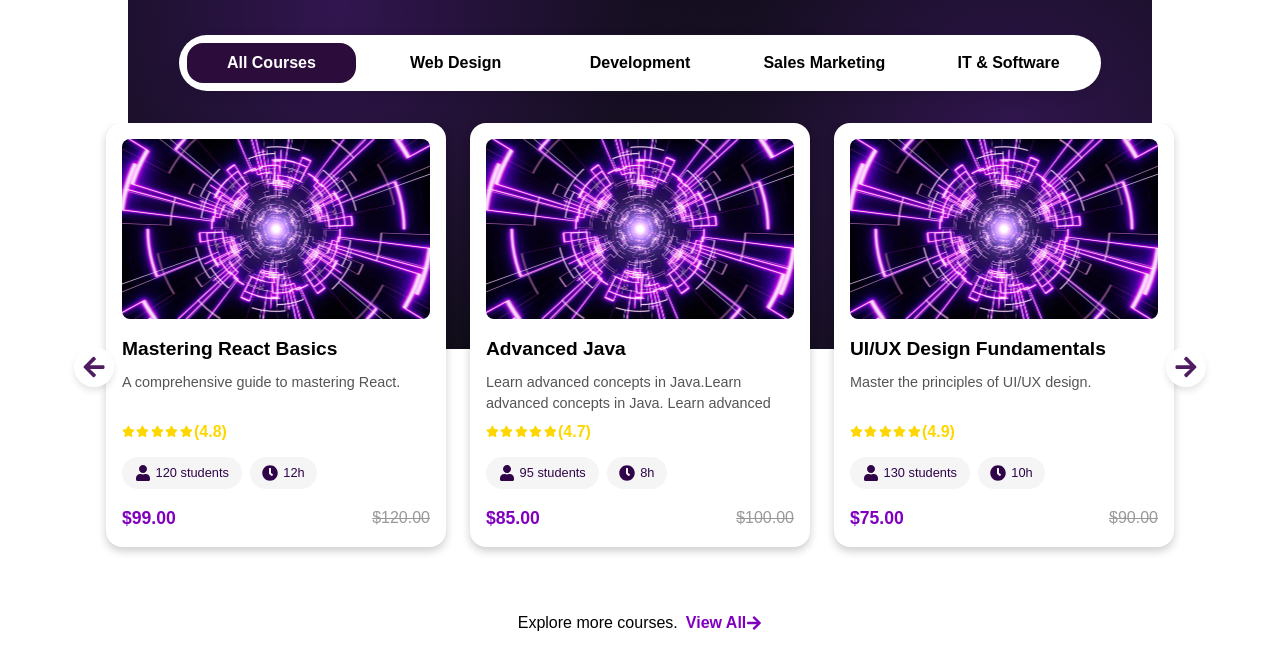
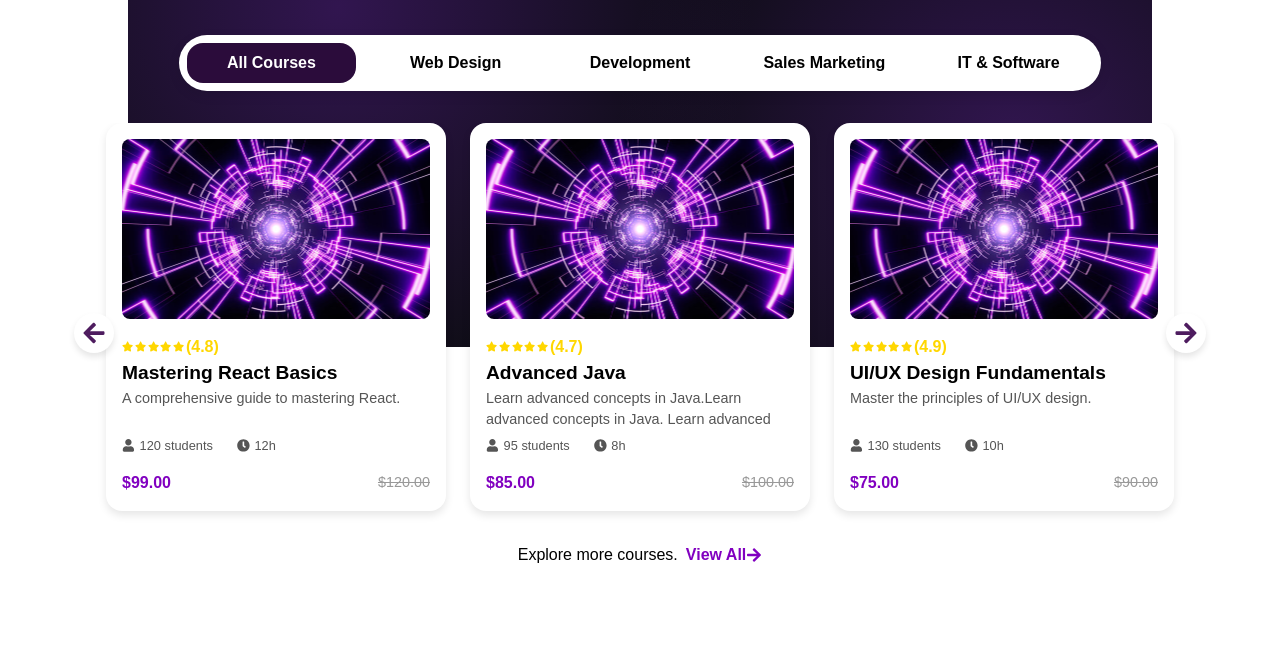
Before and after one commit to gubskaia/online-courses-front, a React (Vite) app: page / in a window 1280 px wide. Shown: the part 1954-2615 px from the top of the page. Built offline with nearby package versions, Linux system fonts and the light colour scheme.

Commit message:
Separate styles from code in BestsellerCourses

```diff
--- /dev/null
+++ b/src/assets/styles/BestsellerCourses.module.css
@@ -0,0 +1,135 @@
+.bestsellerSection {
+    position: relative;
+    background-color: #ffffff;
+    color: black;
+    padding: 3rem 5%;
+    font-family: "Poppins", sans-serif;
+    min-height: 100vh;
+}
+
+.backgroundOverlay {
+    position: absolute;
+    top: 10%;
+    left: 50%;
+    transform: translateX(-50%);
+    width: 80%;
+    height: 400px;
+    background-color: #0b0c10;
+    background-image: radial-gradient(
+            circle at 30% 30%,
+            rgba(138, 43, 226, 0.3),
+            transparent 60%
+    ),
+    radial-gradient(circle at 80% 50%, rgba(138, 43, 226, 0.3), transparent 60%);
+    background-repeat: no-repeat;
+    background-size: 700px 700px, 700px 700px;
+    background-position: left center, right center;
+    border-radius: 2rem;
+    z-index: 1;
+}
+
+.contentWrapper {
+    position: relative;
+    z-index: 2;
+    text-align: center;
+}
+
+.header {
+    margin-bottom: 2rem;
+    padding: 3rem 0;
+}
+
+.title {
+    font-size: 2rem;
+    font-weight: 700;
+    margin-bottom: 0.5rem;
+    color: #ffffff;
+}
+
+.categoryMenu {
+    display: flex;
+    justify-content: center;
+    background-color: #ffffff;
+    border-radius: 2rem;
+    padding: 0.5rem;
+    box-shadow: 0 4px 12px rgba(0, 0, 0, 0.1);
+    gap: 1rem;
+    margin: -4rem auto 2rem auto;
+    max-width: 80%;
+}
+
+.categoryButton {
+    flex: 1;
+    text-align: center;
+    padding: 0.5rem 1rem;
+    font-size: 1rem;
+    font-weight: 600;
+    border-radius: 1rem;
+    background-color: #ffffff;
+    color: #000;
+    border: none;
+    cursor: pointer;
+    transition: all 0.3s ease;
+}
+
+.activeCategoryButton {
+    background-color: #2b0c3b;
+    color: #ffffff;
+}
+
+.courseCarouselWrapper {
+    display: flex;
+    overflow: hidden;
+    position: relative;
+    justify-content: center;
+}
+
+.courseGrid {
+    display: flex;
+    gap: 1.5rem;
+    transition: transform 0.3s ease-in-out;
+    padding-bottom: 2rem;
+}
+
+.arrowButton {
+    position: absolute;
+    top: 50%;
+    transform: translateY(-50%);
+    background-color: white;
+    color: rgba(56, 0, 75, 0.89);
+    border: none;
+    font-size: 1.5rem;
+    padding: 0.5rem;
+    cursor: pointer;
+    z-index: 10;
+    border-radius: 50%;
+    width: 40px;
+    height: 40px;
+    display: flex;
+    justify-content: center;
+    align-items: center;
+    box-shadow: 0 4px 6px rgba(0, 0, 0, 0.1);
+}
+
+.leftArrow {
+    left: 10px;
+}
+
+.rightArrow {
+    right: 10px;
+}
+
+.footerText {
+    font-size: 1rem;
+    color: #000;
+    display: inline-flex;
+    align-items: center;
+    gap: 0.5rem;
+}
+
+.exploreText {
+    color: #8100c0;
+    display: inline-flex;
+    align-items: center;
+    font-weight: bold;
+}
--- a/src/components/BestsellerCourses.tsx
+++ b/src/components/BestsellerCourses.tsx
@@ -1,279 +1,60 @@
-import React, {useState, useRef} from "react";
-import {courses} from "../utils/dataCourses";
-import {categories} from "../utils/dataCategories";
-import {FaStar, FaArrowLeft, FaArrowRight, FaClock, FaUser} from "react-icons/fa";
-
-const styles = {
-    bestsellerSection: {
-        position: "relative",
-        backgroundColor: "#ffffff",
-        color: "black",
-        padding: "3rem 5%",
-        fontFamily: '"Poppins", sans-serif',
-        minHeight: "100vh",
-    },
-    backgroundOverlay: {
-        position: "absolute",
-        top: "10%",
-        left: "50%",
-        transform: "translateX(-50%)",
-        width: "80%",
-        height: "400px",
-        backgroundColor: "#0b0c10",
-        backgroundImage: `radial-gradient(circle at 30% 30%, rgba(138, 43, 226, 0.3), transparent 60%), radial-gradient(circle at 80% 50%, rgba(138, 43, 226, 0.3), transparent 60%)`,
-        backgroundRepeat: "no-repeat",
-        backgroundSize: "700px 700px, 700px 700px",
-        backgroundPosition: "left center, right center",
-        borderRadius: "2rem",
-        zIndex: "1",
-    },
-    contentWrapper: {
-        position: "relative",
-        zIndex: "2",
-        textAlign: "center",
-    },
-    header: {
-        marginBottom: "2rem",
-        padding: "3rem 0",
-    },
-    title: {
-        fontSize: "2rem",
-        fontWeight: "700",
-        marginBottom: "0.5rem",
-        color: "#ffffff",
-    },
-    categoryMenu: {
-        display: "flex",
-        justifyContent: "center",
-        backgroundColor: "#ffffff",
-        borderRadius: "2rem",
-        padding: "0.5rem",
-        boxShadow: "0 4px 12px rgba(0, 0, 0, 0.1)",
-        gap: "1rem",
-        margin: "-4rem auto 2rem auto",
-        maxWidth: "80%",
-    },
-    categoryButton: {
-        flex: 1,
-        textAlign: "center",
-        padding: "0.5rem 1rem",
-        fontSize: "1rem",
-        fontWeight: "600",
-        borderRadius: "1rem",
-        backgroundColor: "#ffffff",
-        color: "#000",
-        border: "none",
-        cursor: "pointer",
-        transition: "all 0.3s ease",
-    },
-    activeCategoryButton: {
-        backgroundColor: "#2b0c3b",
-        color: "#ffffff",
-    },
-    courseCarouselWrapper: {
-        display: "flex",
-        overflow: "hidden",
-        position: "relative",
-        justifyContent: "center",
-    },
-    courseGrid: {
-        display: "flex",
-        gap: "1.5rem",
-        transition: "transform 0.3s ease-in-out",
-        paddingBottom: "2rem",
-    },
-    courseCard: {
-        backgroundColor: "#ffffff",
-        borderRadius: "1rem",
-        padding: "1rem",
-        boxShadow: "0 4px 8px rgba(0, 0, 0, 0.2)",
-        width: "340px",
-        position: "relative",
-        textAlign: "left",
-        transition: "transform 0.2s ease-in-out",
-        marginBottom: "2rem",
-    },
-    image: {
-        width: "100%",
-        borderRadius: "0.5rem",
-        marginBottom: "1rem",
-        height: "180px",
-        objectFit: "cover",
-    },
-    courseTitle: {
-        fontSize: "1.2rem",
-        fontWeight: "600",
-        marginBottom: "0.5rem",
-        whiteSpace: "nowrap",
-        overflow: "hidden",
-        textOverflow: "ellipsis",
-    },
-    description: {
-        fontSize: "0.9rem",
-        color: "#555",
-        marginBottom: "0.5rem",
-        height: "40px",
-        overflow: "hidden",
-        textOverflow: "ellipsis",
-    },
-    ratingContainer: {
-        display: "flex",
-        alignItems: "center",
-        justifyContent: "flex-start",
-        gap: "0.1rem",
-        marginBottom: "0.5rem",
-    },
-    starIcon: {
-        fontSize: "0.8rem",
-    },
-    ratingNumber: {
-        fontSize: "1rem",
-        color: "#ffd700",
-        fontWeight: "600",
-    },
-    courseInfo: {
-        marginTop: "0.8rem",
-    },
-    courseDetailsRow: {
-        display: "flex",
-        alignItems: "center",
-        gap: "0.5rem",
-        marginBottom: "0.8rem",
-    },
-    detailBox: {
-        display: "flex",
-        alignItems: "center",
-        gap: "0.3rem",
-        backgroundColor: "#f5f5f5",
-        padding: "0.4rem 0.8rem",
-        borderRadius: "20px",
-        fontSize: "0.8rem",
-        color: "#300449",
-        fontWeight: "500",
-    },
-    icon: {
-        fontSize: "1rem",
-    },
-    coursePriceContainer: {
-        display: "flex",
-        justifyContent: "space-between",
-        alignItems: "center",
-        marginTop: "1rem",
-    },
-    coursePrice: {
-        fontSize: "1.1rem",
-        fontWeight: "600",
-        color: "#8100c0",
-    },
-    oldPrice: {
-        textDecoration: "line-through",
-        color: "#999",
-        fontSize: "1rem",
-        marginLeft: "-4rem",
-    },
-    arrowButton: {
-        position: "absolute",
-        top: "50%",
-        transform: "translateY(-50%)",
-        backgroundColor: "white",
-        color: "rgba(56,0,75,0.89)",
-        border: "none",
-        fontSize: "1.5rem",
-        padding: "0.5rem",
-        cursor: "pointer",
-        zIndex: "10",
-        borderRadius: "50%",
-        width: "40px",
-        height: "40px",
-        display: "flex",
-        justifyContent: "center",
-        alignItems: "center",
-        boxShadow: "0 4px 6px rgba(0, 0, 0, 0.1)",
-    },
-    leftArrow: {
-        left: "10px",
-    },
-    rightArrow: {
-        right: "10px",
-    },
-    footerText: {
-        fontSize: "1rem",
-        color: "#000",
-        display: "inline-flex",
-        alignItems: "center",
-        gap: "0.5rem",
-        // fontWeight: "bold",
-    },
-    exploreText: {
-        color: "#8100c0", // Цвет текста стрелки
-        display: "inline-flex",
-        alignItems: "center",
-        fontWeight: "bold",
-    },
-};
+import React, { useState, useRef } from "react";
+import { courses } from "../utils/dataCourses";
+import { categories } from "../utils/dataCategories";
+import { FaStar, FaArrowLeft, FaArrowRight } from "react-icons/fa";
+import CourseCard from "./CourseCard.tsx";
+import styles from "/src/assets/styles/BestsellerCourses.module.css";
 
 const BestsellerCourses: React.FC = () => {
     const [selectedCategory, setSelectedCategory] = useState<number>(1);
     const [currentIndex, setCurrentIndex] = useState(0);
     const courseGridRef = useRef<HTMLDivElement>(null);
 
-    const filteredCourses = selectedCategory === 1
-        ? courses
-        : courses.filter((course) => course.category === selectedCategory);
+    const filteredCourses =
+        selectedCategory === 1
+            ? courses
+            : courses.filter((course) => course.category === selectedCategory);
 
     const handlePrev = () => {
-        setCurrentIndex((prev) => (prev > 0 ? prev - 1 : filteredCourses.length - 3));
+        setCurrentIndex((prev) =>
+            prev > 0 ? prev - 1 : filteredCourses.length - 3
+        );
         if (courseGridRef.current) {
             courseGridRef.current.scrollLeft -= 320;
         }
     };
 
     const handleNext = () => {
-        setCurrentIndex((prev) => (prev < filteredCourses.length - 3 ? prev + 1 : 0));
+        setCurrentIndex((prev) =>
+            prev < filteredCourses.length - 3 ? prev + 1 : 0
+        );
         if (courseGridRef.current) {
             courseGridRef.current.scrollLeft += 320;
         }
     };
 
-    // Render stars based on rating
-    const renderStars = (rating: number) => {
-        const totalStars = 5;
-        const filledStars = Math.round(rating);
-        return (
-            <div style={styles.ratingContainer}>
-                {Array.from({length: totalStars}, (_, index) => (
-                    <FaStar
-                        key={index}
-                        color={index < filledStars ? "#ffd700" : "#ddd"}
-                        style={styles.starIcon}
-                    />
-                ))}
-                <span style={styles.ratingNumber}>({rating.toFixed(1)})</span>
-            </div>
-        );
-    };
-
     return (
-        <section style={styles.bestsellerSection}>
+        <section className={styles.bestsellerSection}>
             {/* Background Overlay */}
-            <div style={styles.backgroundOverlay}></div>
+            <div className={styles.backgroundOverlay}></div>
 
             {/* Header */}
-            <div style={styles.contentWrapper}>
-                <header style={styles.header}>
-                    <h1 style={styles.title}>Bestseller Courses</h1>
+            <div className={styles.contentWrapper}>
+                <header className={styles.header}>
+                    <h1 className={styles.title}>Bestseller Courses</h1>
                 </header>
 
                 {/* Category Menu */}
-                <div style={styles.categoryMenu}>
+                <div className={styles.categoryMenu}>
                     {categories.map((category) => (
                         <button
                             key={category.id}
                             onClick={() => setSelectedCategory(category.id)}
-                            style={{
-                                ...styles.categoryButton,
-                                ...(selectedCategory === category.id ? styles.activeCategoryButton : {}),
-                            }}
+                            className={`${styles.categoryButton} ${
+                                selectedCategory === category.id
+                                    ? styles.activeCategoryButton
+                                    : ""
+                            }`}
                         >
                             {category.name}
                         </button>
@@ -281,63 +62,37 @@ const BestsellerCourses: React.FC = () => {
                 </div>
 
                 {/* Course Carousel */}
-                <div style={styles.courseCarouselWrapper}>
+                <div className={styles.courseCarouselWrapper}>
                     <button
-                        style={{...styles.arrowButton, ...styles.leftArrow}}
+                        className={`${styles.arrowButton} ${styles.leftArrow}`}
                         onClick={handlePrev}
                     >
-                        <FaArrowLeft/>
+                        <FaArrowLeft />
                     </button>
 
-                    <div
-                        ref={courseGridRef}
-                        style={styles.courseGrid}
-                    >
-                        {filteredCourses.slice(currentIndex, currentIndex + 3).map((course) => (
-                            <div key={course.id} style={styles.courseCard}>
-                                <img
-                                    src={course.image}
-                                    alt={course.title}
-                                    style={styles.image}
-                                />
-                                <h3 style={styles.courseTitle}>{course.title}</h3>
-                                <p style={styles.description}>{course.description}</p>
-                                {renderStars(course.rating)}
-                                <div style={styles.courseInfo}>
-                                    <div style={styles.courseDetailsRow}>
-                                        <div style={styles.detailBox}>
-                                            <FaUser style={styles.icon}/> {course.students} students
-                                        </div>
-                                        <div style={styles.detailBox}>
-                                            <FaClock style={styles.icon}/> {course.duration}
-                                        </div>
-                                    </div>
-                                    <div style={styles.coursePriceContainer}>
-                                        <span style={styles.coursePrice}>{course.price}</span>
-                                        {course.oldPrice && (
-                                            <span style={styles.oldPrice}>{course.oldPrice}</span>
-                                        )}
-                                    </div>
-                                </div>
-                            </div>
-                        ))}
+                    <div ref={courseGridRef} className={styles.courseGrid}>
+                        {filteredCourses
+                            .slice(currentIndex, currentIndex + 3)
+                            .map((course) => (
+                                <CourseCard key={course.id} course={course} />
+                            ))}
                     </div>
 
                     <button
-                        style={{...styles.arrowButton, ...styles.rightArrow}}
+                        className={`${styles.arrowButton} ${styles.rightArrow}`}
                         onClick={handleNext}
                     >
-                        <FaArrowRight/>
+                        <FaArrowRight />
                     </button>
                 </div>
 
                 {/* Footer */}
-                <p style={styles.footerText}>
+                <p className={styles.footerText}>
                     Explore more courses.
-                    <span style={styles.exploreText}>
+                    <span className={styles.exploreText}>
                         View All
-                        <FaArrowRight/>
-                     </span>
+                        <FaArrowRight />
+                    </span>
                 </p>
             </div>
         </section>
```
